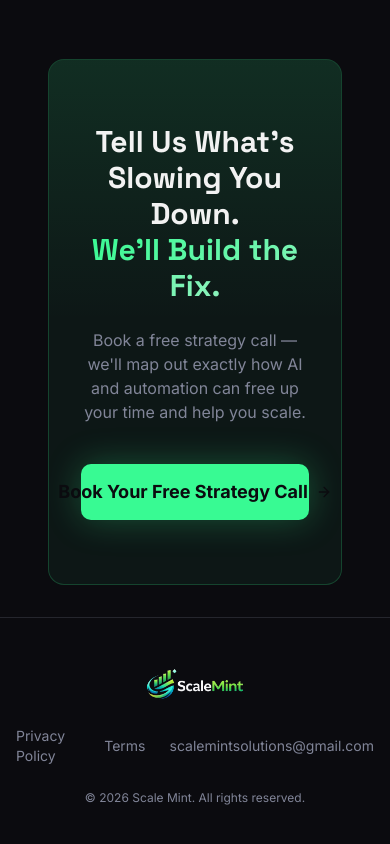
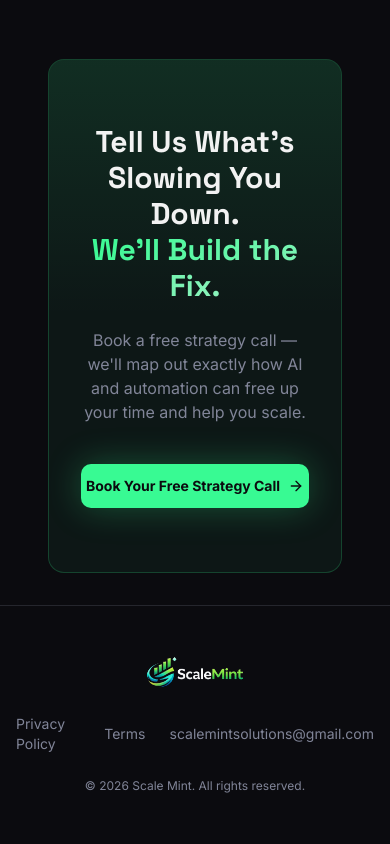
Before and after one commit to jcdammert/scale-mint, a Next.js app: page / in a window 390 px wide. Shown: the part 6884-7728 px from the top of the page. Built offline with nearby package versions, Linux system fonts and the light colour scheme.

Commit message:
Fix CTA button overflow on mobile
Reduce padding and text size on small screens so buttons fit within cards.

Co-Authored-By: Claude Opus 4.6 (1M context) <noreply@anthropic.com>

```diff
--- a/src/app/pricing/page.tsx
+++ b/src/app/pricing/page.tsx
@@ -119,7 +119,7 @@ export default function PricingPage() {
                 <Button
                   variant="hero"
                   size="lg"
-                  className="w-full sm:w-auto px-8 py-6 text-base"
+                  className="w-full sm:w-auto px-6 py-5 text-sm sm:px-8 sm:py-6 sm:text-base"
                 >
                   Get a Free Quote
                   <ArrowRight size={18} />
@@ -364,7 +364,7 @@ export default function PricingPage() {
                 <Button
                   variant="hero"
                   size="lg"
-                  className="w-full sm:w-auto px-8 py-6 text-base"
+                  className="w-full sm:w-auto px-6 py-5 text-sm sm:px-8 sm:py-6 sm:text-base"
                 >
                   Book a Free Consultation
                   <ArrowRight size={18} />
@@ -404,7 +404,7 @@ export default function PricingPage() {
                 <Button
                   variant="cta"
                   size="lg"
-                  className="w-full sm:w-auto px-8 py-6 text-base"
+                  className="w-full sm:w-auto px-6 py-5 text-sm sm:px-8 sm:py-6 sm:text-base"
                 >
                   Get a Custom Bundle Quote
                   <ArrowRight size={18} />
--- a/src/components/FinalCTASection.tsx
+++ b/src/components/FinalCTASection.tsx
@@ -29,7 +29,7 @@ const FinalCTASection = () => {
           </p>
           <div className="relative mt-10">
             <a href="/book" className="block w-full sm:w-auto">
-              <Button variant="cta" size="lg" className="px-10 py-7 text-lg animate-glow-pulse w-full sm:w-auto">
+              <Button variant="cta" size="lg" className="px-6 py-5 text-sm sm:px-10 sm:py-7 sm:text-lg animate-glow-pulse w-full sm:w-auto">
                 Book Your Free Strategy Call
                 <ArrowRight size={20} />
               </Button>
```
